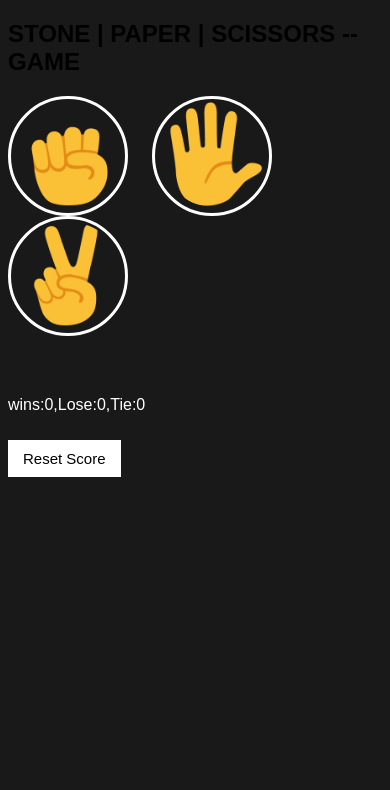
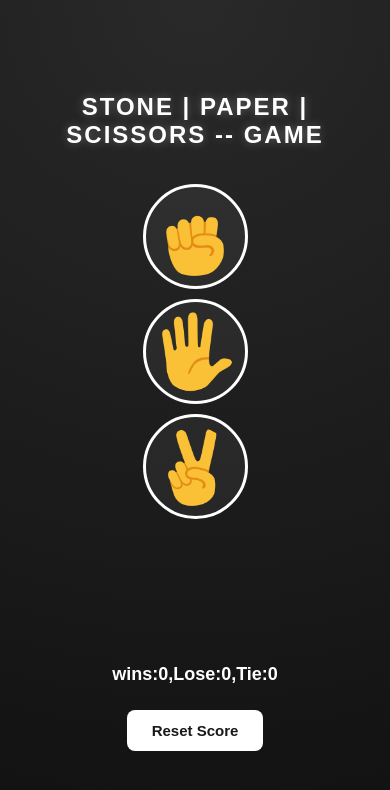
Before and after one commit to suraj405/Rock-Paper-Scissor-Game, a plain HTML site: page index.html in a window 390 px wide. Drawn offline with Linux system fonts and the light colour scheme.

Commit message:
Update RPScss.css

```diff
--- a/styles/RPScss.css
+++ b/styles/RPScss.css
@@ -1,43 +1,165 @@
-body{
-  background-color: rgb(25,25,25);
+* {
+  box-sizing: border-box;
+  margin: 0;
+  padding: 0;
+}
+
+body {
+  min-height: 100vh;
+  background: radial-gradient(circle at top, #292929, #111);
   font-family: Arial, Helvetica, sans-serif;
+  color: white;
 
+  display: flex;
+  flex-direction: column;
+  align-items: center;
+  justify-content: center;
+
+  padding: 30px 15px;
 }
-h1{
-  color: white;
+
+/* Game Title */
+h2 {
+  font-size: 32px;
+  text-align: center;
+  letter-spacing: 2px;
+  margin-bottom: 40px;
+  text-shadow: 0 0 10px rgba(255, 255, 255, 0.3);
 }
-p{
-  color: white;
-}
-.css-button{
-  background-color: transparent;
+
+/* Game Buttons */
+.css-button {
+  width: 140px;
+  height: 140px;
+
+  background: rgba(255, 255, 255, 0.05);
   border: 3px solid white;
-  width: 120px;
-  height: 120px;
-  border-radius: 60px;
-  margin-right: 20px;
+  border-radius: 50%;
+
+  margin: 10px;
+  padding: 12px;
+
   cursor: pointer;
 
+  display: inline-flex;
+  align-items: center;
+  justify-content: center;
+
+  transition: all 0.25s ease;
 }
-.image-height{
+
+/* Hover Effect */
+.css-button:hover {
+  transform: translateY(-8px) scale(1.05);
+  background: rgba(255, 255, 255, 0.12);
+  box-shadow: 0 0 25px rgba(255, 255, 255, 0.35);
+}
+
+/* Click Effect */
+.css-button:active {
+  transform: scale(0.92);
+}
+
+/* Images */
+.image-height {
+  width: 105px;
   height: 105px;
-  border-radius: 60px;
-  background-color: transparent;
 
+  object-fit: contain;
+  border-radius: 50%;
 }
-.js-result{
-  font-size: 25px;
+
+/* Result */
+.js-result {
+  min-height: 35px;
+
+  margin-top: 45px;
+  margin-bottom: 15px;
+
+  font-size: 28px;
   font-weight: bold;
-  margin-top: 50px;
+  text-align: center;
+
+  letter-spacing: 1px;
 }
-.score{
-  margin-top: 60px;
+
+/* Move Information */
+.js-move {
+  min-height: 25px;
+
+  font-size: 18px;
+  color: #d5d5d5;
+
+  text-align: center;
 }
-.css-score{
-  background-color: white;
+
+/* Score */
+.score {
+  margin-top: 30px;
+
+  font-size: 20px;
+  font-weight: bold;
+
+  text-align: center;
+}
+
+/* Reset Button */
+.css-score {
+  margin-top: 25px;
+
+  padding: 12px 25px;
+
+  background: white;
+  color: #191919;
+
   border: none;
+  border-radius: 8px;
+
   font-size: 15px;
-  padding: 10px 15px;
-  margin-top: 10px;
+  font-weight: bold;
+
   cursor: pointer;
+
+  transition: all 0.2s ease;
 }
+
+/* Reset Hover */
+.css-score:hover {
+  background: #e5e5e5;
+  transform: translateY(-3px);
+  box-shadow: 0 5px 15px rgba(0, 0, 0, 0.4);
+}
+
+/* Reset Click */
+.css-score:active {
+  transform: translateY(0);
+}
+
+/* Mobile */
+@media (max-width: 600px) {
+
+  h2 {
+    font-size: 24px;
+    margin-bottom: 30px;
+  }
+
+  .css-button {
+    width: 105px;
+    height: 105px;
+    margin: 5px;
+  }
+
+  .image-height {
+    width: 80px;
+    height: 80px;
+  }
+
+  .js-result {
+    font-size: 23px;
+    margin-top: 35px;
+  }
+
+  .score {
+    font-size: 18px;
+  }
+}
```
